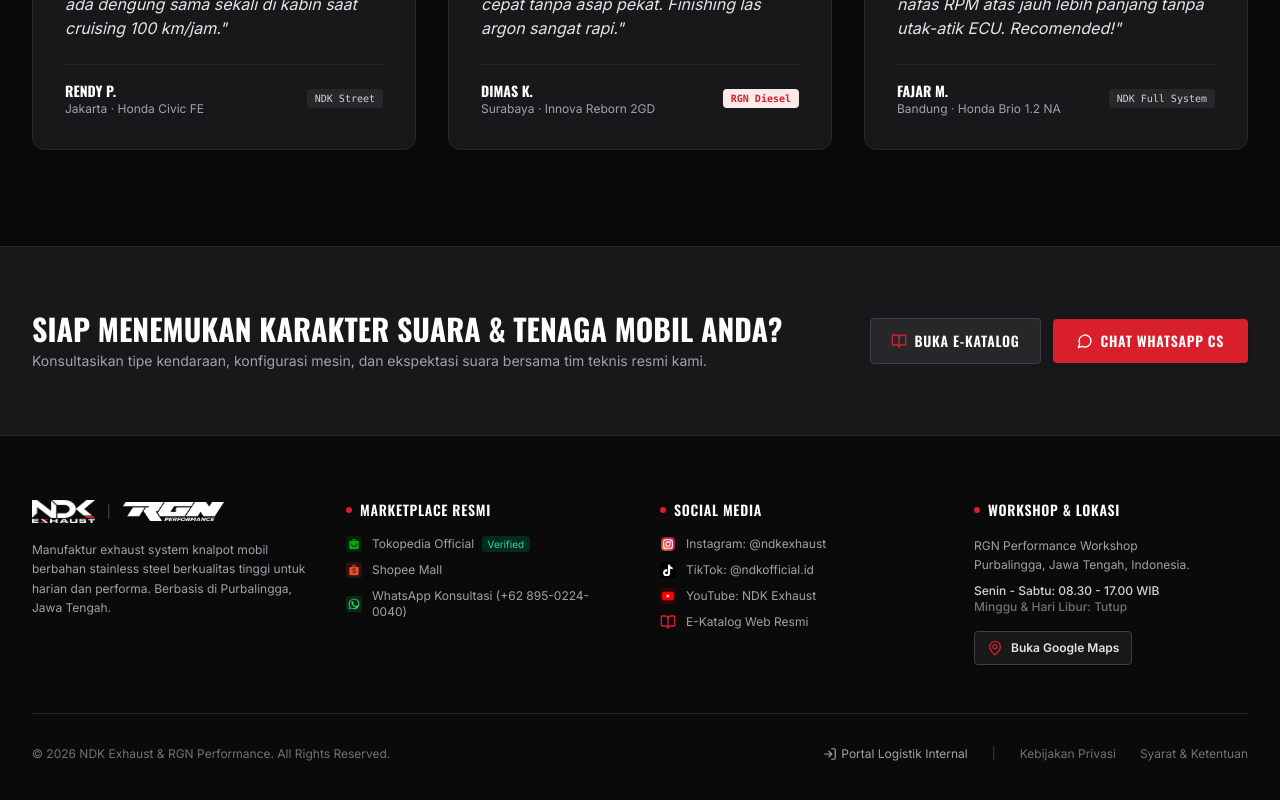
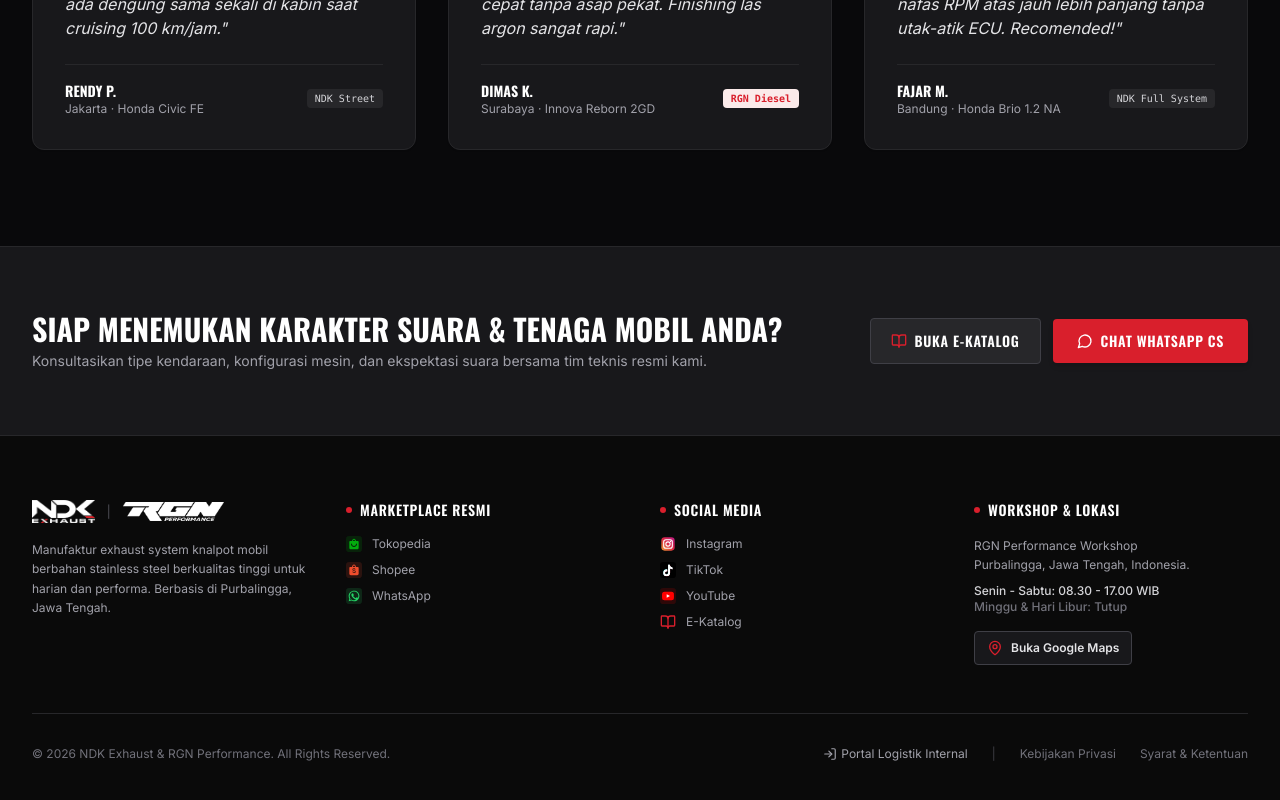
Before and after one commit to kukuhdwis/warehousezero, a React (Vite) app: page / in a window 1280 px wide. Shown: the part 3645-4445 px from the top of the page. Built offline with nearby package versions, Linux system fonts and the light colour scheme; no server answers; the database is empty.

Commit message:
chore: simplify platform names and remove verified badge

```diff
--- a/src/components/LandingPage.jsx
+++ b/src/components/LandingPage.jsx
@@ -969,19 +969,19 @@
                 <li>
                   <a className="hover:text-ember transition-colors flex items-center gap-2.5 group" href="https://www.tokopedia.com/ndk-exhaust-id" rel="noopener noreferrer" target="_blank">
                     <TokopediaIcon className="w-4 h-4 shrink-0 transition-transform group-hover:scale-110" />
-                    <span>Tokopedia Official <span className="bg-emerald-950 text-emerald-400 text-[10px] px-1.5 py-0.5 rounded ml-1">Verified</span></span>
+                    <span>Tokopedia</span>
                   </a>
                 </li>
                 <li>
                   <a className="hover:text-ember transition-colors flex items-center gap-2.5 group" href="https://shopee.co.id/ndk_exhaust_official" rel="noopener noreferrer" target="_blank">
                     <ShopeeIcon className="w-4 h-4 shrink-0 transition-transform group-hover:scale-110" />
-                    <span>Shopee Mall</span>
+                    <span>Shopee</span>
                   </a>
                 </li>
                 <li>
                   <a className="hover:text-ember transition-colors flex items-center gap-2.5 group" href="https://wa.me/6289502240040?text=Halo%20Admin%20NDK%20Exhaust,%20saya%20ingin%20konsultasi%20dan%20order%20knalpot" rel="noopener noreferrer" target="_blank">
                     <WhatsAppIcon className="w-4 h-4 shrink-0 transition-transform group-hover:scale-110" />
-                    <span>WhatsApp Konsultasi (+62 895-0224-0040)</span>
+                    <span>WhatsApp</span>
                   </a>
                 </li>
               </ul>
@@ -996,19 +996,19 @@
                 <li>
                   <a className="hover:text-ember transition-colors flex items-center gap-2.5 group" href="https://www.instagram.com/ndkexhaust" rel="noopener noreferrer" target="_blank">
                     <InstagramIcon className="w-4 h-4 shrink-0 transition-transform group-hover:scale-110" />
-                    <span>Instagram: @ndkexhaust</span>
+                    <span>Instagram</span>
                   </a>
                 </li>
                 <li>
                   <a className="hover:text-ember transition-colors flex items-center gap-2.5 group" href="https://www.tiktok.com/@ndkofficial.id" rel="noopener noreferrer" target="_blank">
                     <TikTokIcon className="w-4 h-4 shrink-0 transition-transform group-hover:scale-110" />
-                    <span>TikTok: @ndkofficial.id</span>
+                    <span>TikTok</span>
                   </a>
                 </li>
                 <li>
                   <a className="hover:text-ember transition-colors flex items-center gap-2.5 group" href="http://bit.ly/Youtube-NDKexhaust" rel="noopener noreferrer" target="_blank">
                     <YouTubeIcon className="w-4 h-4 shrink-0 transition-transform group-hover:scale-110" />
-                    <span>YouTube: NDK Exhaust</span>
+                    <span>YouTube</span>
                   </a>
                 </li>
                 <li>
@@ -1018,7 +1018,7 @@
                     className="hover:text-ember transition-colors flex items-center gap-2.5 cursor-pointer text-left group"
                   >
                     <BookOpen className="w-4 h-4 text-ember shrink-0 transition-transform group-hover:scale-110" />
-                    <span>E-Katalog Web Resmi</span>
+                    <span>E-Katalog</span>
                   </button>
                 </li>
               </ul>
--- a/src/components/PublicCatalog.jsx
+++ b/src/components/PublicCatalog.jsx
@@ -1308,7 +1308,7 @@
                 </div>
                 <div>
                   <h3 className={`font-display text-base font-bold uppercase tracking-tight ${isDark ? 'text-white' : 'text-ink'}`}>
-                    Tokopedia Official
+                    Tokopedia
                   </h3>
                   <p className={`font-body text-xs mt-1 leading-relaxed ${isDark ? 'text-zinc-400' : 'text-steel'}`}>
                     Official Store terverifikasi, cashback marketplace, cicilan 0% & garansi produk original.
@@ -1339,7 +1339,7 @@
                 </div>
                 <div>
                   <h3 className={`font-display text-base font-bold uppercase tracking-tight ${isDark ? 'text-white' : 'text-ink'}`}>
-                    Shopee Official Mall
+                    Shopee
                   </h3>
                   <p className={`font-body text-xs mt-1 leading-relaxed ${isDark ? 'text-zinc-400' : 'text-steel'}`}>
                     Voucher gratis ongkir XTRA, promo tanggal kembar, dan pengiriman aman se-Indonesia.
@@ -1370,7 +1370,7 @@
                 </div>
                 <div>
                   <h3 className={`font-display text-base font-bold uppercase tracking-tight ${isDark ? 'text-white' : 'text-ink'}`}>
-                    Konsultasi CS WhatsApp
+                    WhatsApp
                   </h3>
                   <p className={`font-body text-xs mt-1 leading-relaxed ${isDark ? 'text-zinc-400' : 'text-steel'}`}>
                     Konsultasi rekomendasi knalpot presisi sesuai karakter harian atau balap dengan engineer kami.
@@ -1493,7 +1493,7 @@
                     className="hover:text-ember transition-colors flex items-center gap-2.5 group"
                   >
                     <TokopediaIcon className="w-4 h-4 shrink-0 transition-transform group-hover:scale-110" />
-                    <span>Tokopedia Official</span>
+                    <span>Tokopedia</span>
                   </a>
                 </li>
                 <li>
@@ -1504,7 +1504,7 @@
                     className="hover:text-ember transition-colors flex items-center gap-2.5 group"
                   >
                     <ShopeeIcon className="w-4 h-4 shrink-0 transition-transform group-hover:scale-110" />
-                    <span>Shopee Official Mall</span>
+                    <span>Shopee</span>
                   </a>
                 </li>
                 <li>
@@ -1515,7 +1515,7 @@
                     className="hover:text-ember transition-colors flex items-center gap-2.5 group"
                   >
                     <WhatsAppIcon className="w-4 h-4 shrink-0 transition-transform group-hover:scale-110" />
-                    <span>WhatsApp Konsultasi</span>
+                    <span>WhatsApp</span>
                   </a>
                 </li>
               </ul>
@@ -1535,7 +1535,7 @@
                     className="hover:text-ember transition-colors flex items-center gap-2.5 group"
                   >
                     <InstagramIcon className="w-4 h-4 shrink-0 transition-transform group-hover:scale-110" />
-                    <span>Instagram @ndkexhaust</span>
+                    <span>Instagram</span>
                   </a>
                 </li>
                 <li>
@@ -1546,7 +1546,7 @@
                     className="hover:text-ember transition-colors flex items-center gap-2.5 group"
                   >
                     <YouTubeIcon className="w-4 h-4 shrink-0 transition-transform group-hover:scale-110" />
-                    <span>YouTube Sound Test</span>
+                    <span>YouTube</span>
                   </a>
                 </li>
                 <li>
@@ -1557,7 +1557,7 @@
                     className="hover:text-ember transition-colors flex items-center gap-2.5 group"
                   >
                     <TikTokIcon className="w-4 h-4 shrink-0 transition-transform group-hover:scale-110" />
-                    <span>TikTok @ndkofficial.id</span>
+                    <span>TikTok</span>
                   </a>
                 </li>
                 <li>
@@ -1566,7 +1566,7 @@
                     className="hover:text-ember transition-colors flex items-center gap-2.5 group"
                   >
                     <BookOpen className="w-4 h-4 text-ember shrink-0 transition-transform group-hover:scale-110" />
-                    <span>E-Katalog Resmi</span>
+                    <span>E-Katalog</span>
                   </a>
                 </li>
               </ul>
```
